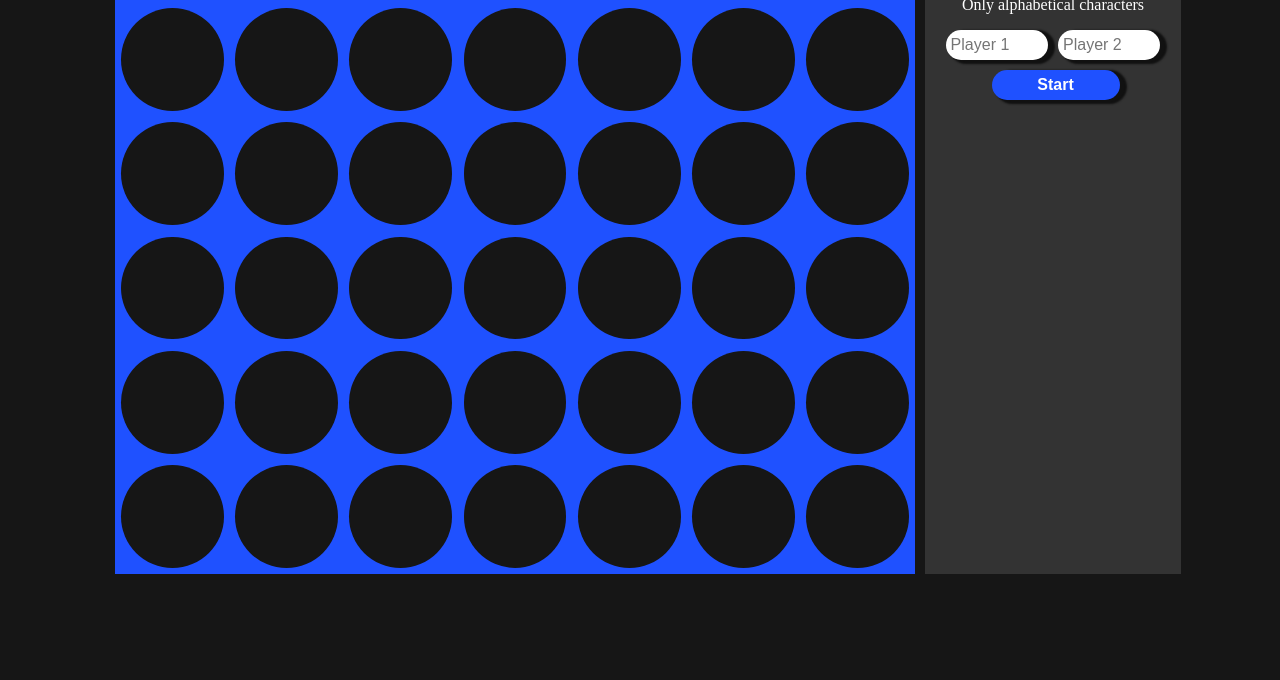
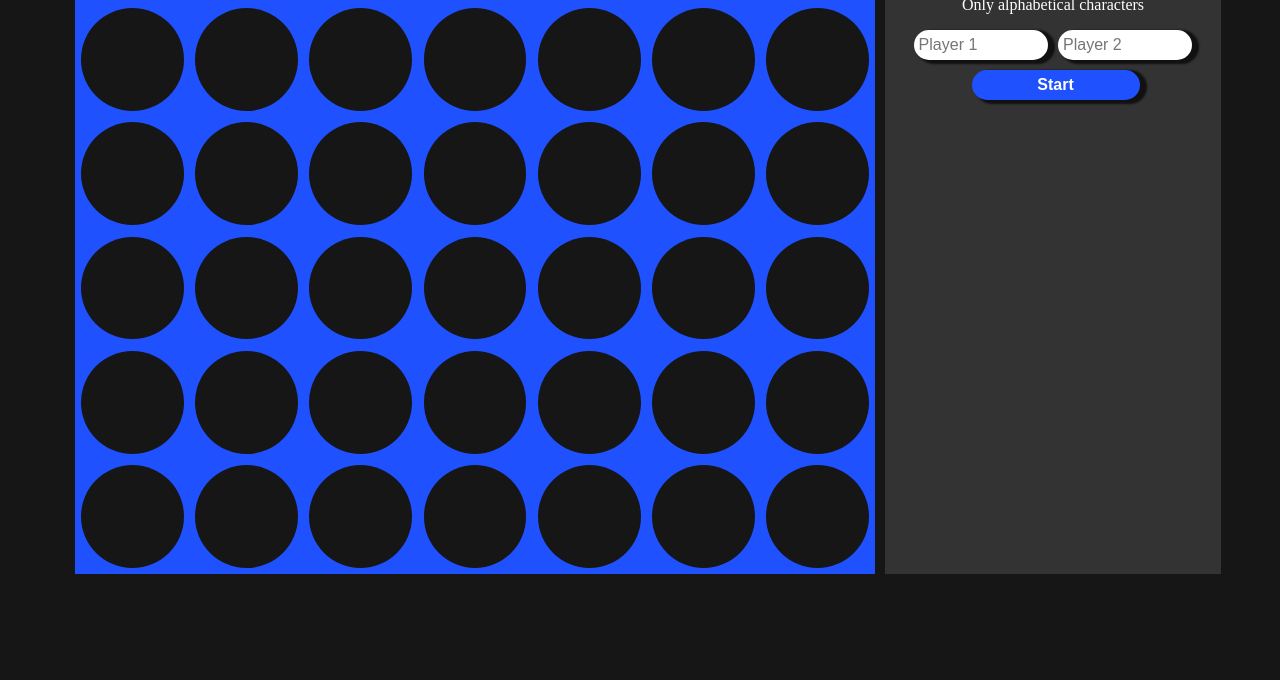
Before and after one commit to lelonS/connect-four, a website: page src/index.html in a window 1280 px wide. Shown: the part 120-800 px from the top of the page. Drawn offline with Linux system fonts and the light colour scheme.

Commit message:
Update game-sidebar width

```diff
--- a/src/style.css
+++ b/src/style.css
@@ -13,7 +13,7 @@ body {
 .game-container {
   --board-width: min(70svw, 100svh);
   --board-height: calc(var(--board-width) * 6/7);
-  --game-sidebar-width: 20svw;
+  --game-sidebar-width: calc((100svw - var(--board-width)) * 0.7);
 }
 
 .game-sidebar {
```
